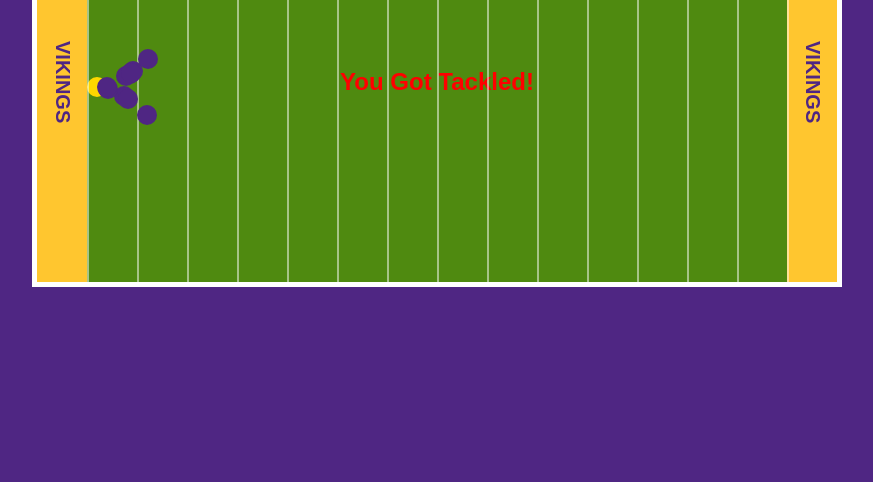
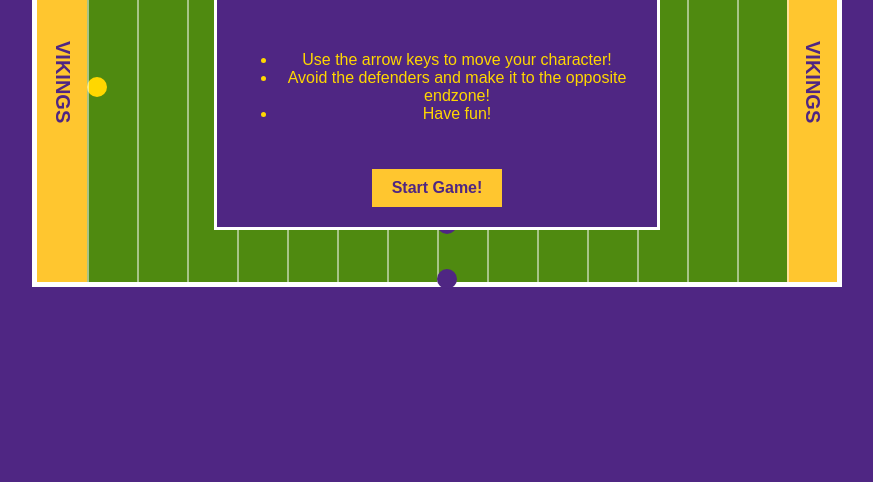
Before and after one commit to Jakob-Ziegler/FootballGame, a plain HTML site: page Game.html in a window 1280 px wide. Shown: the part 318-800 px from the top of the page, without its empty margins (203-1076 px from the left). Drawn offline with Linux system fonts and the light colour scheme.

Commit message:
Update Game.html

```diff
--- a/Game.html
+++ b/Game.html
@@ -3,7 +3,7 @@
 <head>
     <meta charset="UTF-8">
     <meta name="viewport" content="width=device-width, initial-scale=1.0">
-    <title>Vikings Football Game</title>
+    <title>AI Football Game</title>
     <style>
         body, html {
             margin: 0;
@@ -109,6 +109,51 @@
         #pause-message {
             color: white;
         }
+
+        #start-popup {
+            position: absolute;
+            width: 400px;
+            height: 250px;
+            background-color: #4F2683;
+            color: #FFD700;
+            border: 3px solid #fff;
+            top: 50%;
+            left: 50%;
+            transform: translate(-50%, -50%);
+            padding: 20px;
+            display: flex;
+            flex-direction: column;
+            align-items: center;
+            justify-content: space-between;
+            text-align: center;
+            font-size: 16px;
+        }
+
+        #start-popup h2 {
+            margin-top: 0;
+        }
+
+        #start-button {
+            background-color: #FFC62F;
+            color: #4F2683;
+            border: none;
+            padding: 10px 20px;
+            font-size: 16px;
+            cursor: pointer;
+            font-weight: bold;
+        }
+
+        #viking-logo {
+            position: absolute;
+            top: 50%;
+            left: 50%;
+            transform: translate(-50%, -50%);
+            width: 100px;
+            height: 100px;
+            background: url('viking.png') no-repeat center center;
+            background-size: contain;
+            opacity: 0.8;
+        }
     </style>
 </head>
 <body>
@@ -117,10 +162,21 @@
         <div id="pause-instruction">Press ESC to pause</div>
         <div class="endzone endzone-left">VIKINGS</div>
         <div class="endzone endzone-right">VIKINGS</div>
+        <div id="viking-logo"></div>
         <div id="player" class="player"></div>
         <div id="tackle-message">You Got Tackled!</div>
         <div id="touchdown-message">TOUCHDOWN!</div>
         <div id="pause-message">Paused</div>
+    </div>
+
+    <div id="start-popup">
+        <h2>AI Football Game</h2>
+        <ul>
+            <li>Use the arrow keys to move your character!</li>
+            <li>Avoid the defenders and make it to the opposite endzone!</li>
+            <li>Have fun!</li>
+        </ul>
+        <button id="start-button">Start Game!</button>
     </div>
 
     <script>
@@ -131,6 +187,8 @@
         const tackleMessage = document.getElementById("tackle-message");
         const touchdownMessage = document.getElementById("touchdown-message");
         const pauseMessage = document.getElementById("pause-message");
+        const startPopup = document.getElementById("start-popup");
+        const startButton = document.getElementById("start-button");
 
         const fieldWidth = gameContainer.offsetWidth;
         const fieldHeight = gameContainer.offsetHeight;
@@ -140,6 +198,7 @@
         let playerY = fieldHeight / 2 - 10;
         let isGameOver = false;
         let isPaused = false;
+        let speed = 0;
 
         function updatePlayerPosition() {
             player.style.left = `${playerX}px`;
@@ -162,7 +221,7 @@
             for (let i = 0; i < 11; i++) {
                 const defender = document.createElement("div");
                 defender.className = "defender";
-                defender.style.left = "400px"; // Spawn at the 50-yard line
+                defender.style.left = "400px";
                 defender.style.top = Math.random() * fieldHeight + "px";
                 gameContainer.appendChild(defender);
                 defenders.push(defender);
@@ -210,6 +269,7 @@
             touchdownMessage.style.display = "none";
             playerX = 50;
             playerY = fieldHeight / 2 - 10;
+            speed = 5;
             updatePlayerPosition();
             spawnDefenders();
         }
@@ -231,28 +291,30 @@
             }
             if (isGameOver || isPaused) return;
 
-            const speed = 5;
-            if (e.key === "ArrowUp" && playerY > 0) playerY -= speed;
-            if (e.key === "ArrowDown" && playerY < fieldHeight - 20) playerY += speed;
-            if (e.key === "ArrowLeft" && playerX > 0) playerX -= speed;
-            if (e.key === "ArrowRight" && playerX < fieldWidth - 50) playerX += speed;
+            const speedIncrement = 0.2;
+            if (e.key === "ArrowUp") speed -= speedIncrement;
+            if (e.key === "ArrowDown") speed += speedIncrement;
+            if (e.key === "ArrowLeft") playerX -= speed;
+            if (e.key === "ArrowRight") playerX += speed;
 
+            playerY = Math.max(0, Math.min(fieldHeight - 20, playerY));
+            playerX = Math.max(0, Math.min(fieldWidth - 20, playerX));
             updatePlayerPosition();
+        });
 
-            if (playerX > fieldWidth - 70) {
-                endGame("touchdown");
-            }
+        startButton.addEventListener("click", () => {
+            startPopup.style.display = "none";
+            speed = 5;
+            gameLoop();
         });
 
         let gameLoopId;
         function gameLoop() {
             if (!isGameOver && !isPaused) {
                 moveDefenders();
+                gameLoopId = requestAnimationFrame(gameLoop);
             }
-            gameLoopId = requestAnimationFrame(gameLoop);
         }
-
-        gameLoop();
     </script>
 </body>
 </html>
```
